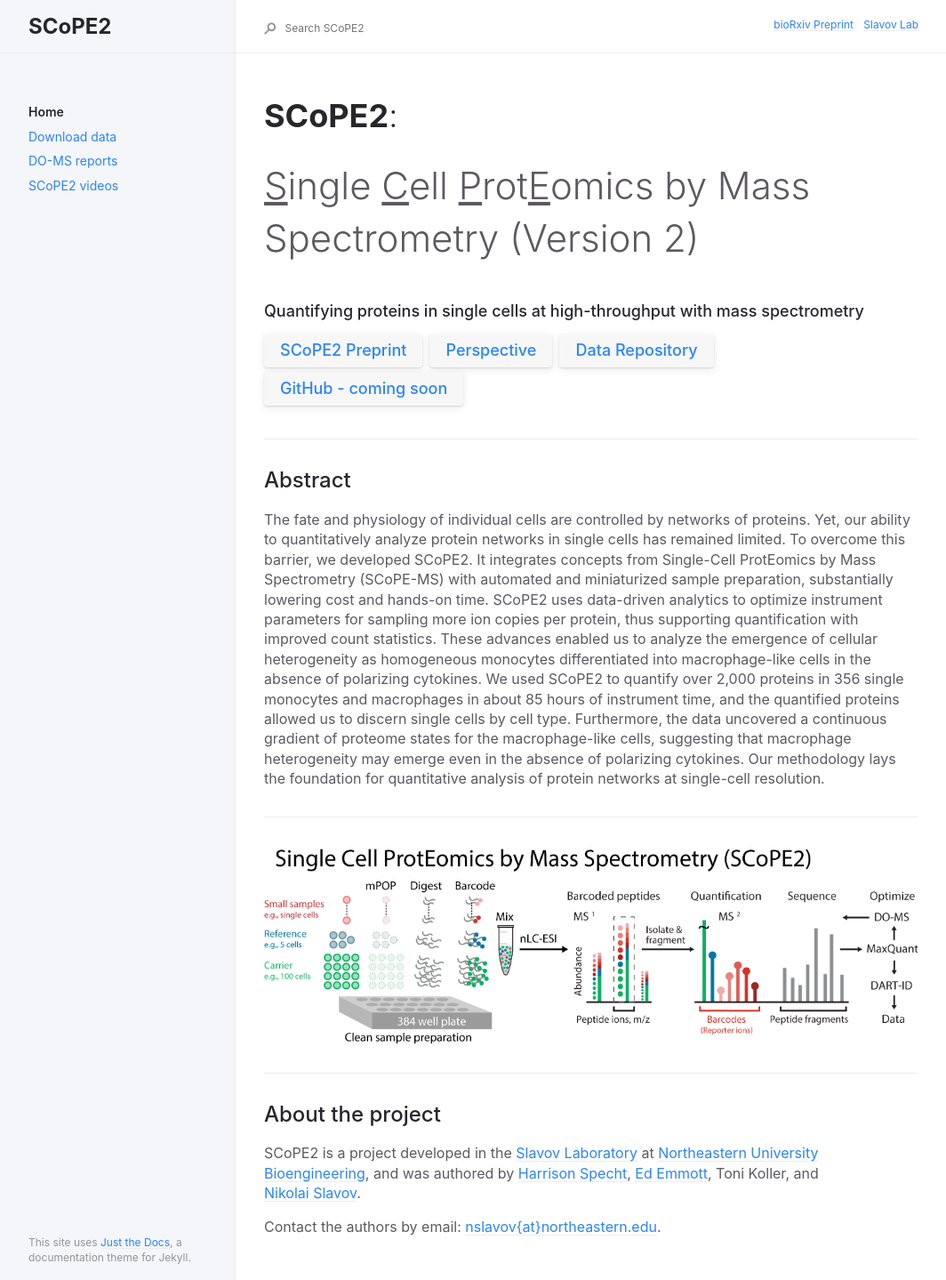
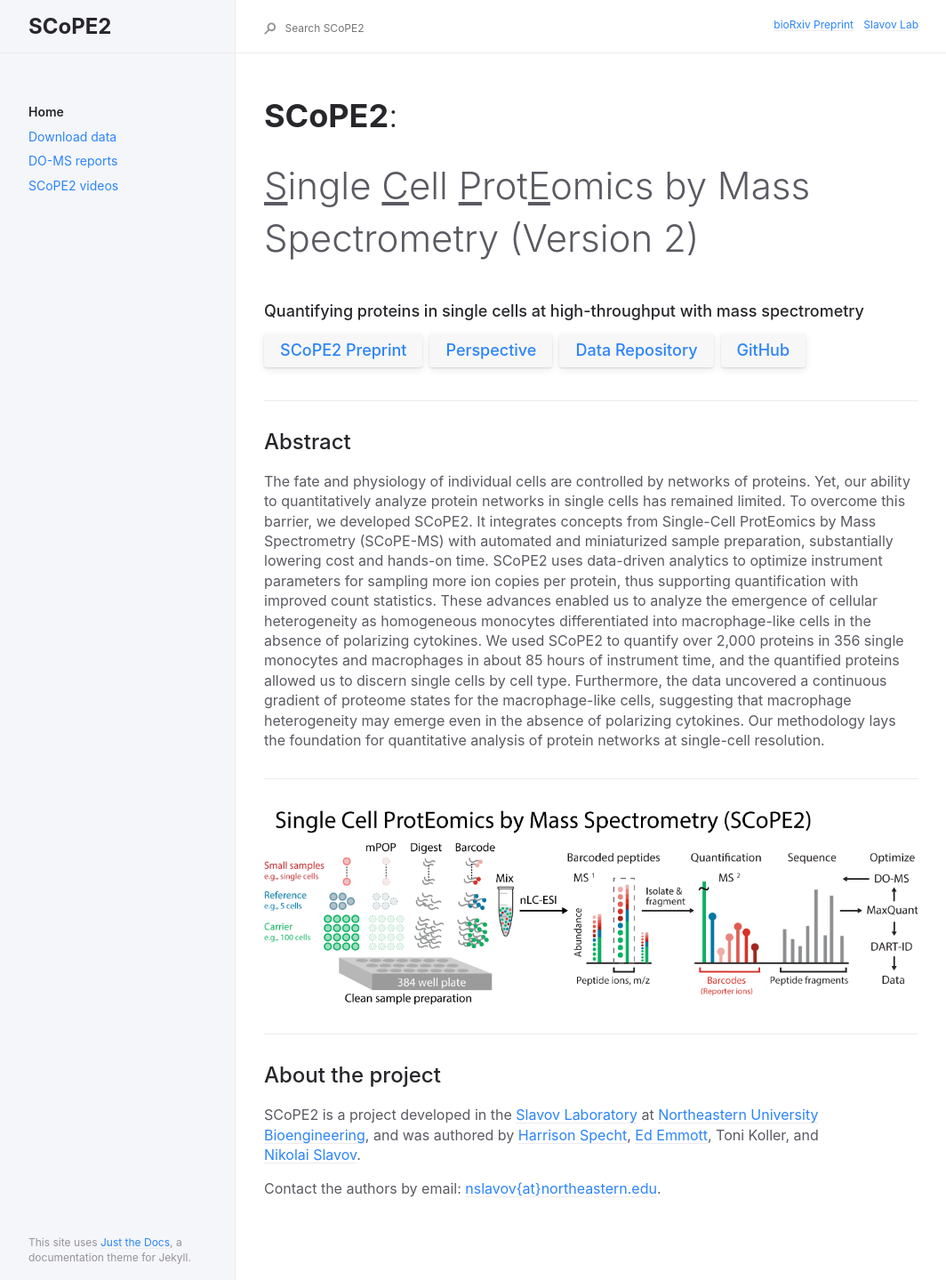
Before and after one commit to SlavovLab/SCoPE2, a Jekyll site: the page built from docs/index.md, in a window 1280 px wide. Shown: the whole page at 89% size, without its empty margins (91-1155 px from the left). Built offline with Jekyll 4.4.1, drawn with Linux system fonts in a browser that asks for light colours.

Commit message:
Update index.md

```diff
--- a/docs/index.md
+++ b/docs/index.md
@@ -15,7 +15,7 @@ permalink: /
 
 ### Quantifying proteins in single cells at high-throughput with mass spectrometry
 
-[SCoPE2 Preprint](https://www.biorxiv.org/content/10.1101/665307v1){: .btn .fs-5 .mb-4 .mb-md-0 .mr-2 }[Perspective](https://pubs.acs.org/doi/10.1021/acs.jproteome.8b00257){: .btn .fs-5 .mb-4 .mb-md-0 .mr-2}[Data Repository](ftp://massive.ucsd.edu/MSV000083945){: .btn .fs-5 .mb-4 .mb-md-0 .mr-2 }[GitHub - coming soon](https://github.com/SlavovLab/){: .btn .fs-5 .mb-4 .mb-md-0 }
+[SCoPE2 Preprint](https://www.biorxiv.org/content/10.1101/665307v1){: .btn .fs-5 .mb-4 .mb-md-0 .mr-2 }[Perspective](https://pubs.acs.org/doi/10.1021/acs.jproteome.8b00257){: .btn .fs-5 .mb-4 .mb-md-0 .mr-2}[Data Repository](ftp://massive.ucsd.edu/MSV000083945){: .btn .fs-5 .mb-4 .mb-md-0 .mr-2 }[GitHub](https://github.com/SlavovLab/SCoPE2/tree/master/code){: .btn .fs-5 .mb-4 .mb-md-0 }
 
 ------------
 
```
